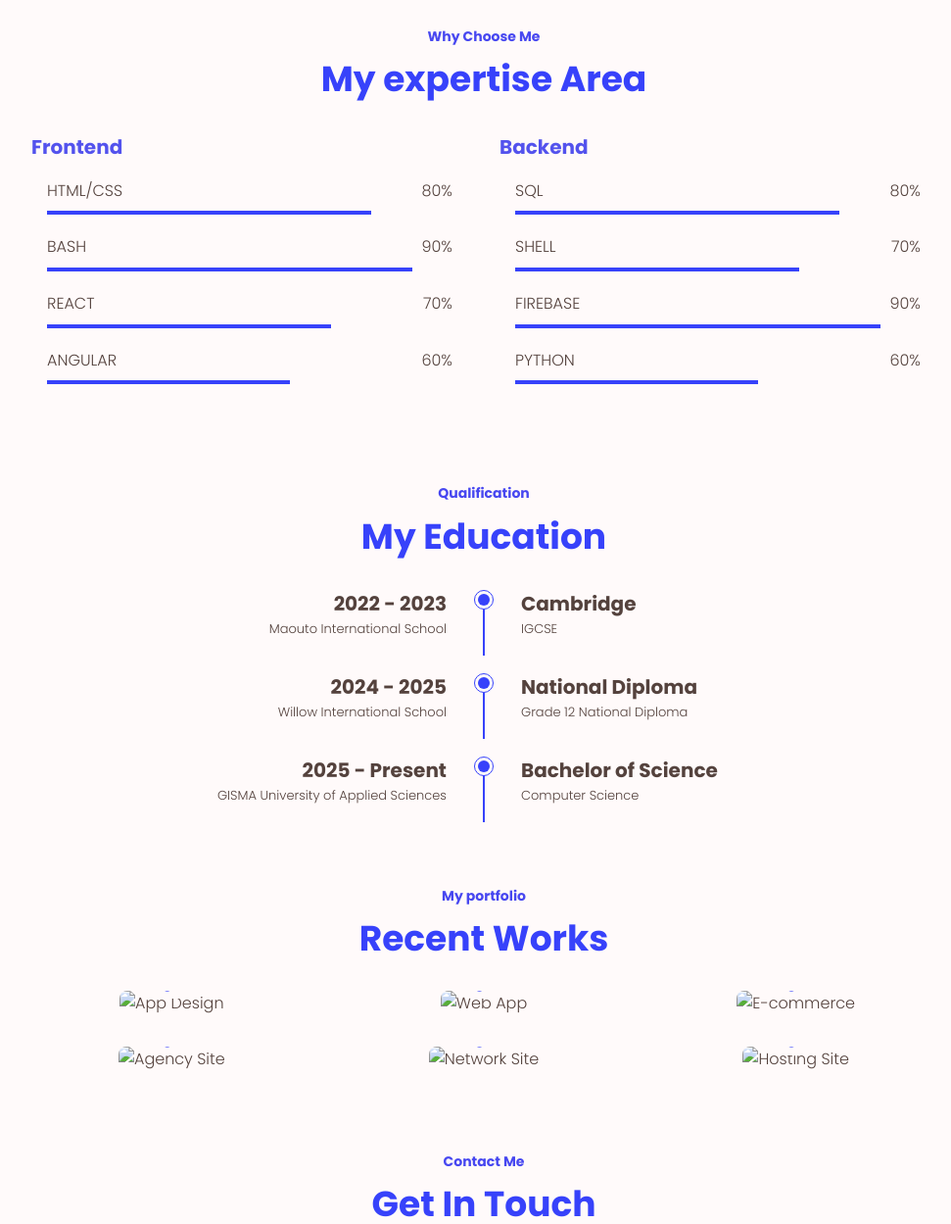
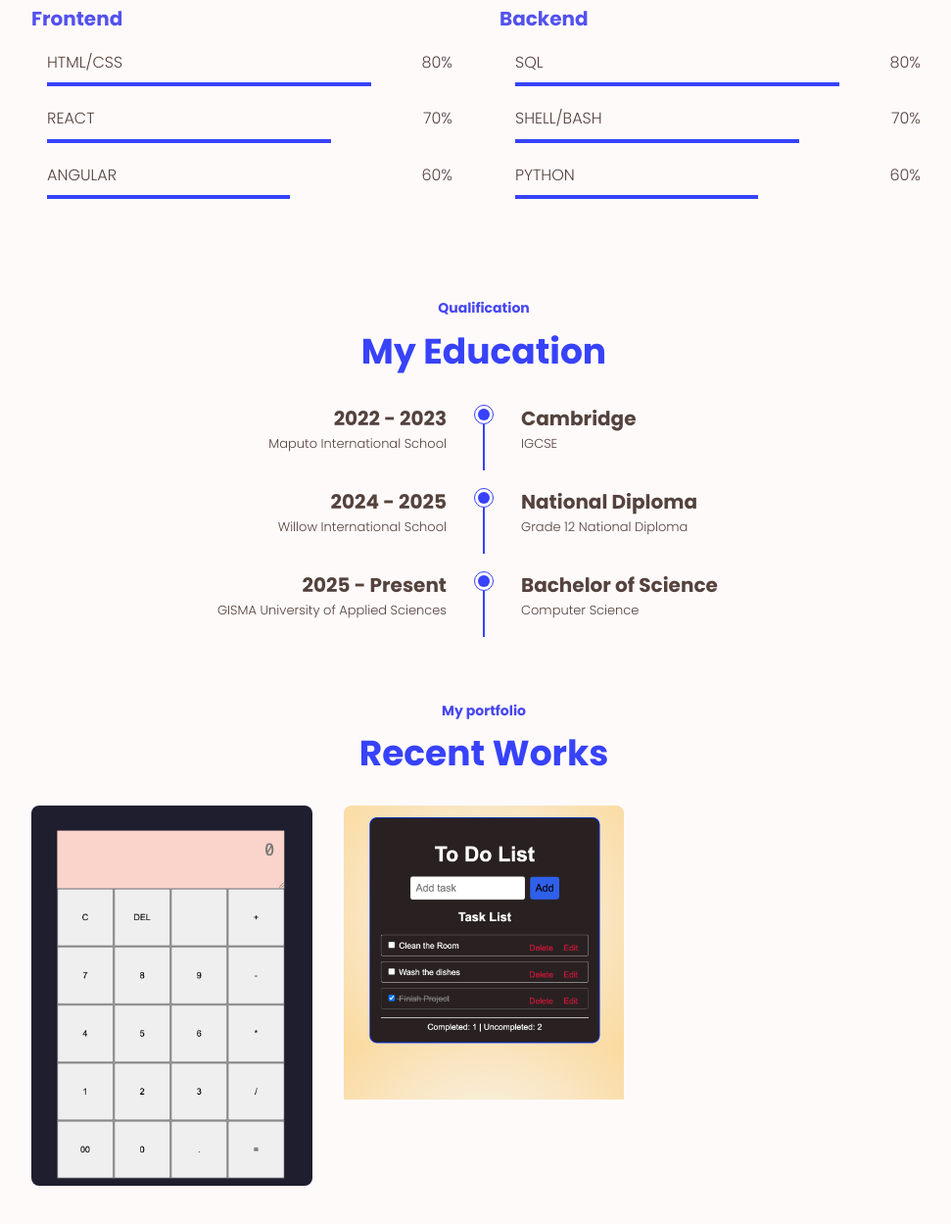
Before and after one commit to alichipuazo/Alicia-s-website, a plain HTML site: page index.html in a window 1280 px wide. Shown: the part 1551-2800 px from the top of the page at 98% size, without its empty margins (308-1279 px from the left). Drawn offline with nearby package versions, Linux system fonts and the light colour scheme.

Commit message:
Final version

```diff
--- a/index.html
+++ b/index.html
@@ -9,7 +9,7 @@
     <meta name="keywords" content="portfolio template, template for portfolio, portfolio template website, portfolio template indesign, portfolio template design, portfolio template free, portfolio template architecture, portfolio template for word, portfolio template for architecture, portfolio template bootstrap, portfolio template html, teaching portfolio template, portfolio template indesign free, cover page for portfolio template, portfolio template html free">
 
     <!-- Favicon -->
-    <link rel="shortcut icon" type="image/png" href="img/nihory-fav.png"/>
+    <link rel="shortcut icon" type="image/png" href="images/Alicia1.jpg"/>
 
     <!------------------ External CSS ------------------>
     <link rel="stylesheet" href="style.css">
@@ -54,7 +54,7 @@
             <div class="home__container bd-grid">
                 <div class="home__data">
                     <div class="home__img">
-                        <img src="images/image2.jpg" alt="Alicia Chipuazo" title="Alicia Chipuazo">
+                        <img src="images/Alicia1.jpg" alt="Alicia Chipuazo" title="Alicia Chipuazo">
                     </div>
 
                     <h1 class="home__title">Alicia Chipuazo</h1>
@@ -80,9 +80,9 @@
             <div class="about__container bd-grid">
                 <div class="about__data">
                     <p class="about__description">
-                        Lorem ipsum dolor sit amet consectetur adipisicing elit. Distinctio, ad minus? Facere cum debitis, amet architecto omnis eos! Quibusdam nesciunt quasi vel voluptas? Dolor molestias eaque amet, molestiae temporibus cupiditate laborum, deserunt minima hic accusantium blanditiis.
+                        Hello, my name is Alicia Chipuazo. I am a first year student at GISMA University of Applied Sciences. I am passionate about Web Development and System Administration. This portfolio is where I share my projects through my journey into
                     </p>
-                    <img src="images/image2.jpg" alt="Alicia Chipuazo" title="Alicia" class="about__img">
+                    <img src="images/Alicia2.jpg" alt="Alicia Chipuazo" title="Alicia" class="about__img">
                 </div>
 
                 <div>
@@ -111,24 +111,24 @@
                         <div class="about__information-data">
                             <i class='bx bxs-medal about__information-icon'></i>
                             <div>
-                                <span class="about__information-subtitle">5 Years Job</span>
-                                <span class="about__information-subtitle-small">Experience</span>
+                                <span class="about__information-subtitle">Data Structures and Algorithms</span>
+
                             </div>
                         </div>
 
                         <div class="about__information-data">
                             <i class='bx bxs-briefcase about__information-icon'></i>
                             <div>
-                                <span class="about__information-subtitle">50+ Projects</span>
-                                <span class="about__information-subtitle-small">Completed</span>
+                                <span class="about__information-subtitle">Python Programming</span>
+
                             </div>
                         </div>
 
                         <div class="about__information-data">
                             <i class='bx bx-support about__information-icon'></i>
                             <div>
-                                <span class="about__information-subtitle">Support</span>
-                                <span class="about__information-subtitle-small">Online 24/7</span>
+                                <span class="about__information-subtitle">Databases and Big Data</span>
+
                             </div>
                         </div>
                     </div>
@@ -151,11 +151,7 @@
                         <span class="skills__bar skills__html"></span>
                     </div>
 
-                    <div class="skills__data">
-                        <span class="skills__name">Bash</span>
-                        <span class="skills__number">90%</span>
-                        <span class="skills__bar skills__js"></span>
-                    </div>
+
 
                     <div class="skills__data">
                         <span class="skills__name">React</span>
@@ -180,15 +176,9 @@
                     </div>
 
                     <div class="skills__data">
-                        <span class="skills__name">Shell</span>
+                        <span class="skills__name">Shell/Bash</span>
                         <span class="skills__number">70%</span>
                         <span class="skills__bar skills__node"></span>
-                    </div>
-
-                    <div class="skills__data">
-                        <span class="skills__name">Firebase</span>
-                        <span class="skills__number">90%</span>
-                        <span class="skills__bar skills__firebase"></span>
                     </div>
 
                     <div class="skills__data">
@@ -209,7 +199,7 @@
                 <div class="education__content">
                     <div>
                         <h3 class="education__year">2022 - 2023</h3>
-                        <span class="education__university">Maouto International School</span>
+                        <span class="education__university">Maputo International School</span>
                     </div>
 
                     <div class="education__time">
@@ -267,58 +257,25 @@
 
             <div class="works__container bd-grid">
                 <div class="works__img">
-                    <img src="img/work-1.jpg" alt="App Design" title="App Design">
+                    <img src="images/Screenshot 2026-06-24 at 16.50.03.png" alt="Calculator" title="Calculator">
 
                     <div class="works__data">
-                        <a href="#" class="works__link"><i class="bx bx-link-alt"></i></a>
-                        <span class="works__title">App Design</span>
+                        <a href="https://alichipuazo.github.io/Calculator_app/" class="works__link"><i class="bx bx-link-alt"></i></a>
+                        <span class="works__title">Calculator</span>
                     </div>
                 </div>
 
                 <div class="works__img">
-                    <img src="img/work-2.jpg" alt="Web App" title="Web App">
+                    <img src="images/Screenshot 2026-06-25 at 12.43.13.png" alt="Todo" title="Todo List">
 
                     <div class="works__data">
-                        <a href="#" class="works__link"><i class="bx bx-link-alt"></i></a>
-                        <span class="works__title">Web App</span>
+                        <a href="https://alichipuazo.github.io/Todo_list/" class="works__link"><i class="bx bx-link-alt"></i></a>
+                        <span class="works__title">To-do List</span>
                     </div>
                 </div>
 
-                <div class="works__img">
-                    <img src="img/work-3.png" alt="E-commerce" title="E-commerce">
 
-                    <div class="works__data">
-                        <a href="#" class="works__link"><i class="bx bx-link-alt"></i></a>
-                        <span class="works__title">E-commerce</span>
-                    </div>
-                </div>
 
-                <div class="works__img">
-                    <img src="img/work-4.jpg" alt="Agency Site" title="Agency Site">
-
-                    <div class="works__data">
-                        <a href="#" class="works__link"><i class="bx bx-link-alt"></i></a>
-                        <span class="works__title">Agency Site</span>
-                    </div>
-                </div>
-
-                <div class="works__img">
-                    <img src="img/work-5.jpg" alt="Network Site" title="Agency Site">
-
-                    <div class="works__data">
-                        <a href="#" class="works__link"><i class="bx bx-link-alt"></i></a>
-                        <span class="works__title">Network Site</span>
-                    </div>
-                </div>
-
-                <div class="works__img">
-                    <img src="img/work-6.jpg" alt="Hosting Site" title="Hosting Site">
-
-                    <div class="works__data">
-                        <a href="#" class="works__link"><i class="bx bx-link-alt"></i></a>
-                        <span class="works__title">Payment Site</span>
-                    </div>
-                </div>
             </div>
         </section>
 
@@ -331,7 +288,7 @@
                 <form action="#" class="contact__form">
                     <div class="contact__inputs">
                         <input type="text" placeholder="Name" class="contact__input">
-                        <input type="mail" placeholder="Email" class="contact__input">
+                        <input type="email" placeholder="Email" class="contact__input">
                     </div>
 
                     <input type="text" placeholder="Project" class="contact__input">
@@ -369,7 +326,7 @@
         <div class="footer__container bd-grid">
             <h1 class="footer__title">Alicia</h1>
             <p class="footer-description">
-                Lorem ipsum dolor sit amet, consectetur adipisicing elit. Accusantium eligendi modi maiores.
+                First Year Computer Science Student
             </p>
 
             <div class="footer__social">
--- a/style.css
+++ b/style.css
@@ -248,8 +248,6 @@ img
 
 .home__img
 {
-    padding-top: 1.3rem;
-    padding-left: .8rem;
     width: 160px;
     height: 160px;
     background-color: var(--first-color);
@@ -260,7 +258,10 @@ img
 
 .home__img img
 {
-    width: 155px;
+    width: 100%;
+    height: 100%;
+    object-fit: cover;
+    object-position: center top;
 }
 
 .home__title
```
Also changed, not shown: image1.jpg (deleted), images/Alicia1.jpg (added), images/Screenshot 2026-06-24 at 16.50.03.png (added), images/Screenshot 2026-06-25 at 12.43.13.png (added), images/image1.jpg (deleted), images/image2.jpg (deleted), 1 other file.
